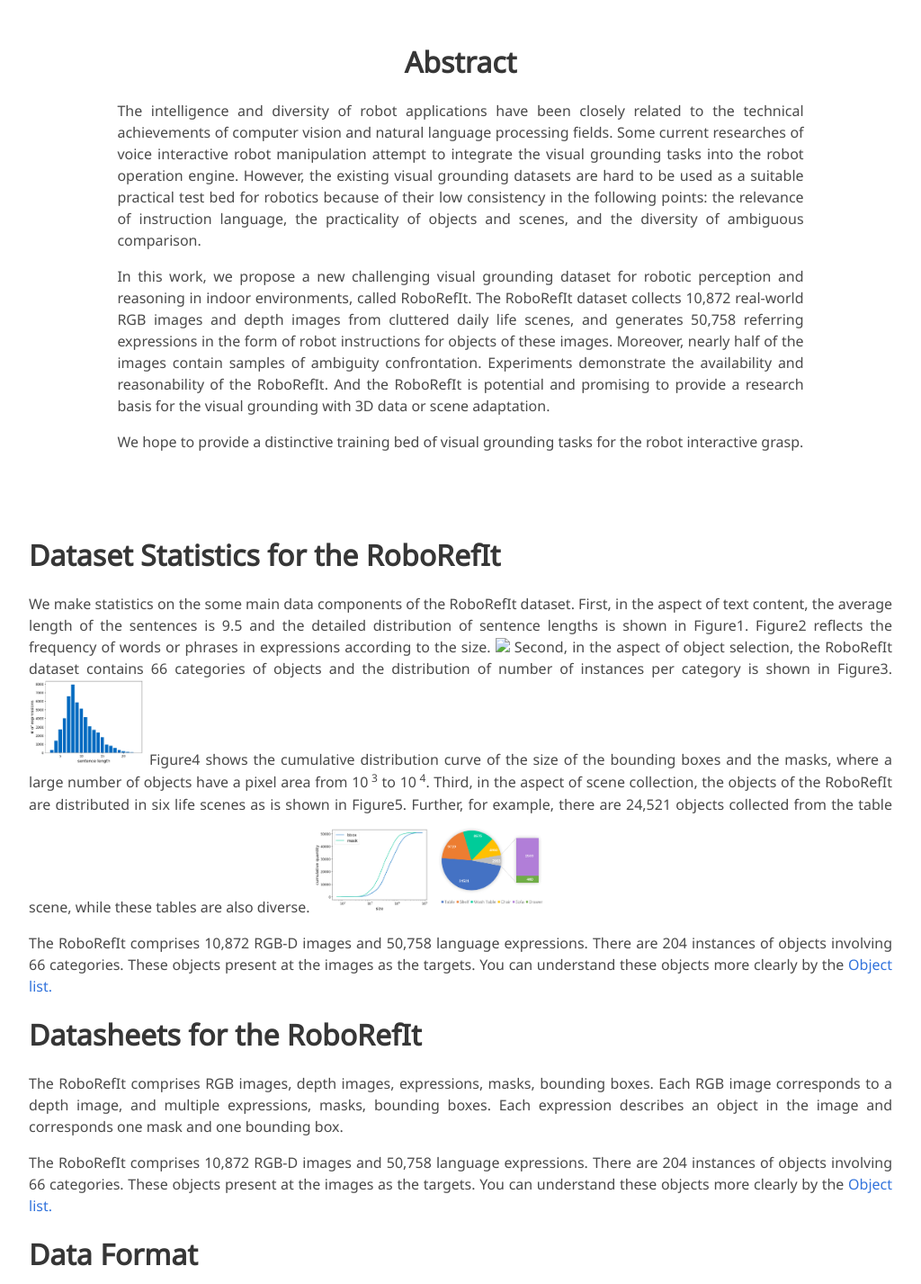
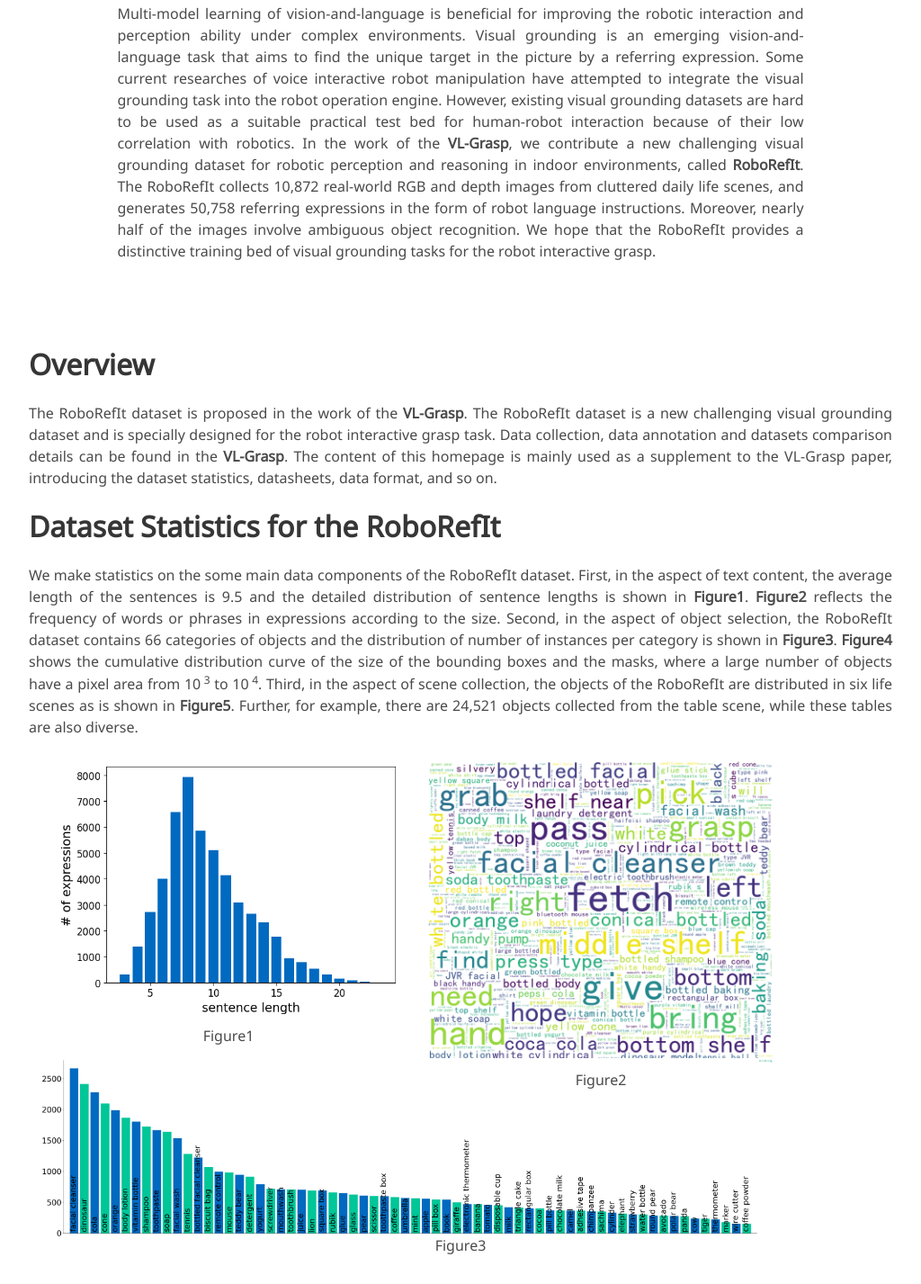
Before and after one commit to luyh20/RoboRefIt.github.io, a plain HTML site: page index.html in a window 1280 px wide. Shown: the part 413-1840 px from the top of the page at 90% size, without its empty margins (128-1152 px from the left). Drawn offline with nearby package versions, Linux system fonts and the light colour scheme; some icons are missing; a web font is replaced by a local one.

Commit message:
update the index

```diff
--- a/index.html
+++ b/index.html
@@ -3,7 +3,7 @@
 <head>
   <meta charset="utf-8">
   <meta name="description"
-        content="RoboRefIt: An RGB-D Visual Grounding Dataset with Cluttered Indoor Scenes for Human-Robot Interaction.">
+        content="RoboRefIt">
   <meta name="keywords" content="RoboRefIt, Visual Grounding, Robot">
   <meta name="viewport" content="width=device-width, initial-scale=1">
   <title>RoboRefIt</title>
@@ -25,6 +25,30 @@
 
   </script>
 
+
+	<style>
+       .div_photo{
+               height:300px;
+               width:40%;
+               float:left;
+               margin-left:30px;
+               margin-top:10px;
+               margin-bottom: 30px;
+        }
+       .div_phototime{
+               height:25px;
+               width:40%;
+               text-align:center;
+               line-height:25px;
+               position: absolute;
+        }
+      .div_body{
+        width:100%;
+        height:800px;
+        margin-top:10px;
+      }
+	</style>
+
   <link href="https://fonts.googleapis.com/css?family=Google+Sans|Noto+Sans|Castoro"
         rel="stylesheet">
 
@@ -42,16 +66,14 @@
   <script src="./static/js/bulma-slider.min.js"></script>
   <script src="./static/js/index.js"></script>
 </head>
+
 <body>
-
-
-
 <section class="hero">
   <div class="hero-body">
     <div class="container is-max-desktop">
       <div class="columns is-centered">
         <div class="column has-text-centered">
-          <h1 class="title is-1 publication-title">RoboRefIt: An RGB-D Visual Grounding Dataset with Cluttered Indoor Scenes for Human-Robot Interaction</h1>
+          <h1 class="title is-1 publication-title">RoboRefIt </h1>
           <div class="is-size-5 publication-authors">
             <span class="author-block">
               Yuhao Lu,</span>
@@ -79,6 +101,7 @@
           <div class="column has-text-centered">
             <div class="publication-links">
               <!-- PDF Link. -->
+
 
 
               <!-- Video Link. -->
@@ -122,26 +145,17 @@
         <h2 class="title is-3">Abstract</h2>
         <div class="content has-text-justified">
           <p>
-            The intelligence and diversity of robot applications have been closely related to the
-            technical achievements of computer vision and natural language processing fields.
-            Some current researches of voice interactive robot manipulation attempt to integrate the
-            visual grounding tasks into the robot operation engine. However, the existing visual grounding
-            datasets are hard to be used as a suitable practical test bed for robotics because of their low
-            consistency in the following points: the relevance of instruction language, the practicality of
-            objects and scenes, and the diversity of ambiguous comparison.
-          </p>
-          <p>
-            In this work, we propose a new challenging visual grounding dataset for robotic perception and
-            reasoning in indoor environments, called RoboRefIt. The RoboRefIt dataset collects
-            10,872 real-world RGB images and depth images from cluttered daily life scenes,
-            and generates 50,758 referring expressions in the form of robot instructions for objects of
-            these images. Moreover, nearly half of the images contain samples of ambiguity confrontation.
-            Experiments demonstrate the availability and reasonability of the RoboRefIt.
-            And the RoboRefIt is potential and promising to provide a research basis for
-            the visual grounding with 3D data or scene adaptation.
-          </p>
-          <p>
-            We hope to provide a distinctive training bed of visual grounding tasks
+            Multi-model learning of vision-and-language is beneficial for improving the robotic interaction and perception
+            ability under complex environments. Visual grounding is an emerging vision-and-language task that aims to find
+            the unique target in the picture by a referring expression. Some current researches of voice interactive robot
+            manipulation have attempted to integrate the visual grounding task into the robot operation engine. However,
+            existing visual grounding datasets are hard to be used as a suitable practical test bed for human-robot
+            interaction because of their low correlation with robotics. In the work of the <b>VL-Grasp</b>, we contribute a new challenging
+            visual grounding dataset for robotic perception and reasoning in indoor environments, called <b>RoboRefIt</b>.
+            The RoboRefIt collects 10,872 real-world RGB and depth images from cluttered daily life scenes, and generates
+            50,758 referring expressions in the form of robot language instructions. Moreover, nearly half of the images
+            involve ambiguous object recognition.
+            We hope that the RoboRefIt provides a distinctive training bed of visual grounding tasks
             for the robot interactive grasp.
           </p>
         </div>
@@ -155,6 +169,22 @@
 <section class="section">
   <div class="container is-max-desktop">
 
+    <!-- Overview. -->
+    <div class="columns is-centered">
+      <div class="column is-full-width">
+        <h2 class="title is-3">Overview</h2>
+
+        <div class="content has-text-justified">
+          <p>
+            The RoboRefIt dataset is proposed in the work of the <b>VL-Grasp</b>.
+            The RoboRefIt dataset is a new challenging visual grounding dataset and is specially designed for the robot interactive grasp task.
+            Data collection, data annotation and datasets comparison details can be found in the <b>VL-Grasp</b>. The content of this homepage
+            is mainly used as a supplement to the VL-Grasp paper, introducing the dataset statistics, datasheets, data format, and so on.
+        </div>
+      </div>
+    </div>
+    <!--/ Overview. -->
+
     <!-- Dataset Statistics. -->
     <div class="columns is-centered">
       <div class="column is-full-width">
@@ -164,26 +194,32 @@
 
           <p>
             We make statistics on the some main data components of the RoboRefIt dataset. First, in the aspect of text content,
-            the average length of the sentences is 9.5 and the detailed distribution of sentence lengths is shown in Figure1.
-            Figure2 reflects the frequency of words or phrases in expressions according to the size.
-            <img src="./static/images/sentence_len.png />  img src="./static/images/wordcloud.png />
+            the average length of the sentences is 9.5 and the detailed distribution of sentence lengths is shown in <b>Figure1</b>.
+            <b>Figure2</b> reflects the frequency of words or phrases in expressions according to the size.
+
 
             Second, in the aspect of object selection, the RoboRefIt dataset
-            contains 66 categories of objects and the distribution of number of instances per category is shown in Figure3.
-            <img src="/static/images/sentence_len.png" width="128" height="128" />
-            Figure4 shows the cumulative distribution curve of the size of the bounding boxes and
+            contains 66 categories of objects and the distribution of number of instances per category is shown in <b>Figure3</b>.
+
+            <b>Figure4</b> shows the cumulative distribution curve of the size of the bounding boxes and
             the masks, where a large number of objects have a pixel area from 10<sup> 3</sup> to 10<sup> 4</sup>.
-            Third, in the aspect of scene collection, the objects of the RoboRefIt are distributed in six life scenes as is shown in Figure5.
+            Third, in the aspect of scene collection, the objects of the RoboRefIt are distributed in six life scenes as is shown in <b>Figure5</b>.
             Further, for example, there are 24,521 objects collected from the table scene, while these tables are also diverse.
-            <img src="/static/images/bbox_mask_size.png" width="128" height="128" />
-            <img src="/static/images/scene_distribution.png" width="128" height="128" />
+
           </p>
-          <p>
-            The RoboRefIt comprises 10,872 RGB-D images and 50,758 language expressions.
-            There are 204 instances of objects involving 66 categories. These objects present at the images as the targets.
-            You can understand these objects more clearly by the
-            <a href="https://drive.google.com/u/0/uc?id=1WgOnBFogPedgcO5oDaO3-ZTAdGsyGIhq&export=download">Object list.</a>
-          </p>
+          <div>
+                      <div class="div_photo"><img src="static/images/sentence_len.png" /><div  class="div_phototime" >Figure1</div></div>
+                      <div class="div_photo"><img src="static/images/wordcloud.png" /><div  class="div_phototime">Figure2</div></div>
+                      <div class="column is-full-width">
+                      <img src="static/images/cat.png" height="500" width="800"/><div class="columns is-centered">Figure3</div>
+                      </div>
+                  </div>
+          <div>
+            <div class="column is-full-width"></div>
+            <div class="div_photo"><img src="static/images/bbox_mask_size.png" /><div  class="div_phototime">Figure4</div></div>
+            <div class="div_photo"><img src="static/images/scene_distribution.png" /><div  class="div_phototime">Figure5</div></div>
+          </div>
+
         </div>
       </div>
     </div>
```
